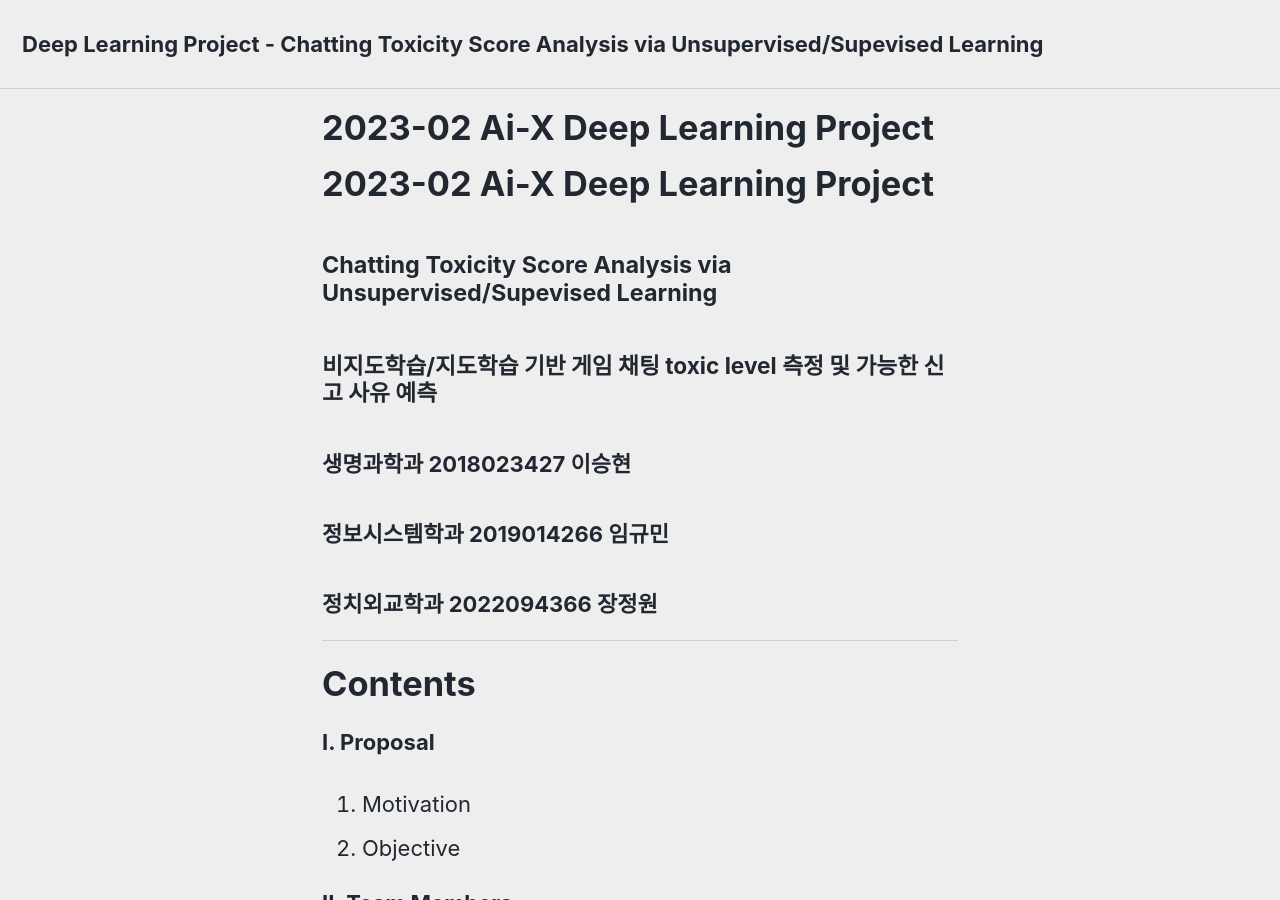
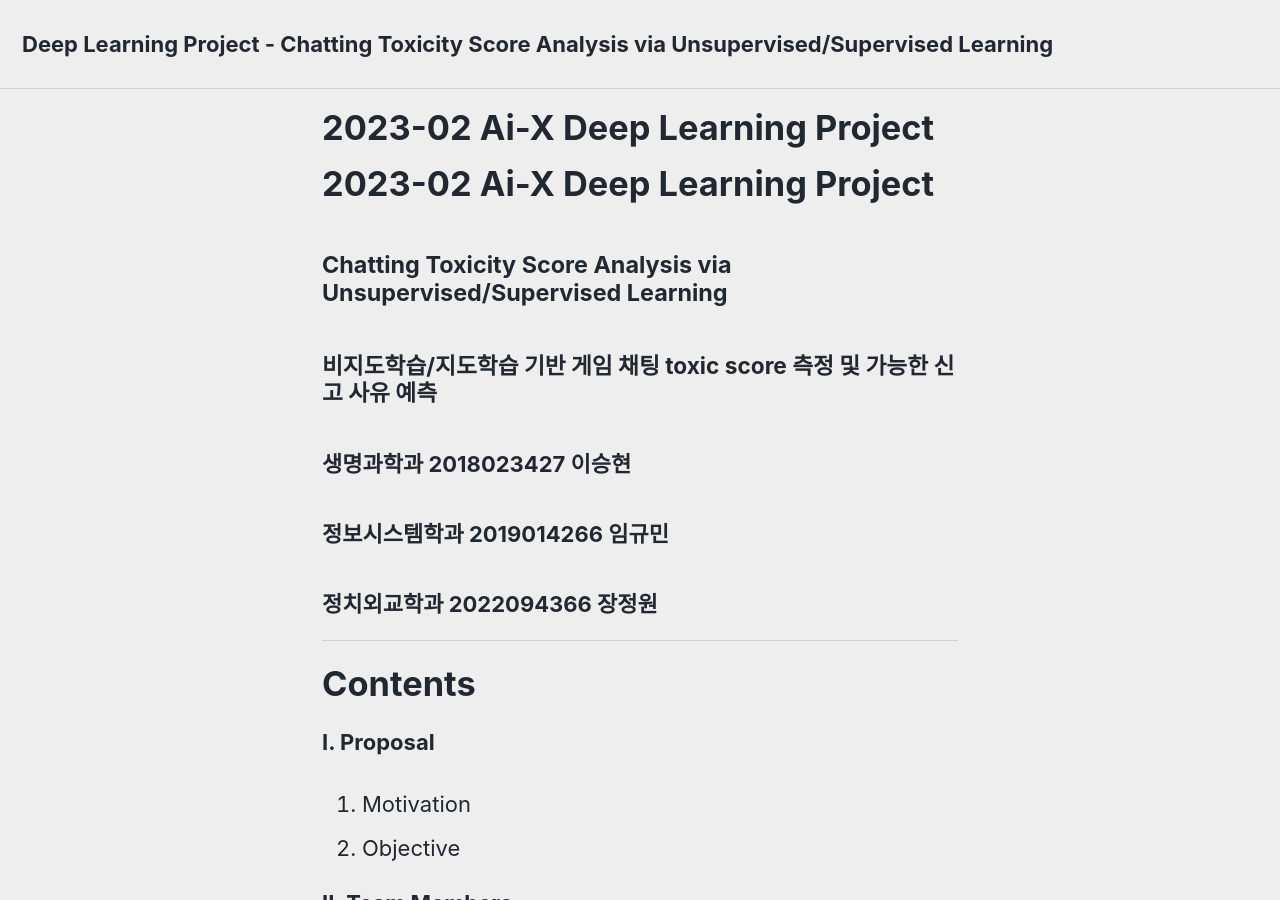
Before and after one commit to KyumKyum/gamechatban.github.io, a Jekyll site: the page built from index.md, in a window 1280 px wide and 900 px high. Built offline with Jekyll 4.4.1, drawn with Linux system fonts in a browser that asks for light colours; cached includes are drawn as plain includes; our own code applies the rules of GitHub Pages for plain Markdown files; the list of posts is cut into pages by our own code.

Commit message:
💫 Feature: Added References

```diff
--- a/_config.yml
+++ b/_config.yml
@@ -16,7 +16,7 @@ minimal_mistakes_skin    : "air" # "air", "aqua", "contrast", "dark", "dirt", "n
 
 # Site Settings
 locale                   : "ko-KR"
-title                    : "Deep Learning Project - Chatting Toxicity Score Analysis via Unsupervised/Supevised Learning"
+title                    : "Deep Learning Project - Chatting Toxicity Score Analysis via Unsupervised/Supervised Learning"
 title_separator          : "&#124;"
 subtitle                 : # site tagline that appears below site title in masthead
 name                     : "2023 DL Project"
--- a/index.md
+++ b/index.md
@@ -1,8 +1,8 @@
 # 2023-02 Ai-X Deep Learning Project
 
-#### Chatting Toxicity Score Analysis via Unsupervised/Supevised Learning
+#### Chatting Toxicity Score Analysis via Unsupervised/Supervised Learning
 
-##### 비지도학습/지도학습 기반 게임 채팅 toxic level 측정 및 가능한 신고 사유 예측
+##### 비지도학습/지도학습 기반 게임 채팅 toxic score 측정 및 가능한 신고 사유 예측
 
 ###### 생명과학과 2018023427 이승현
 
```
